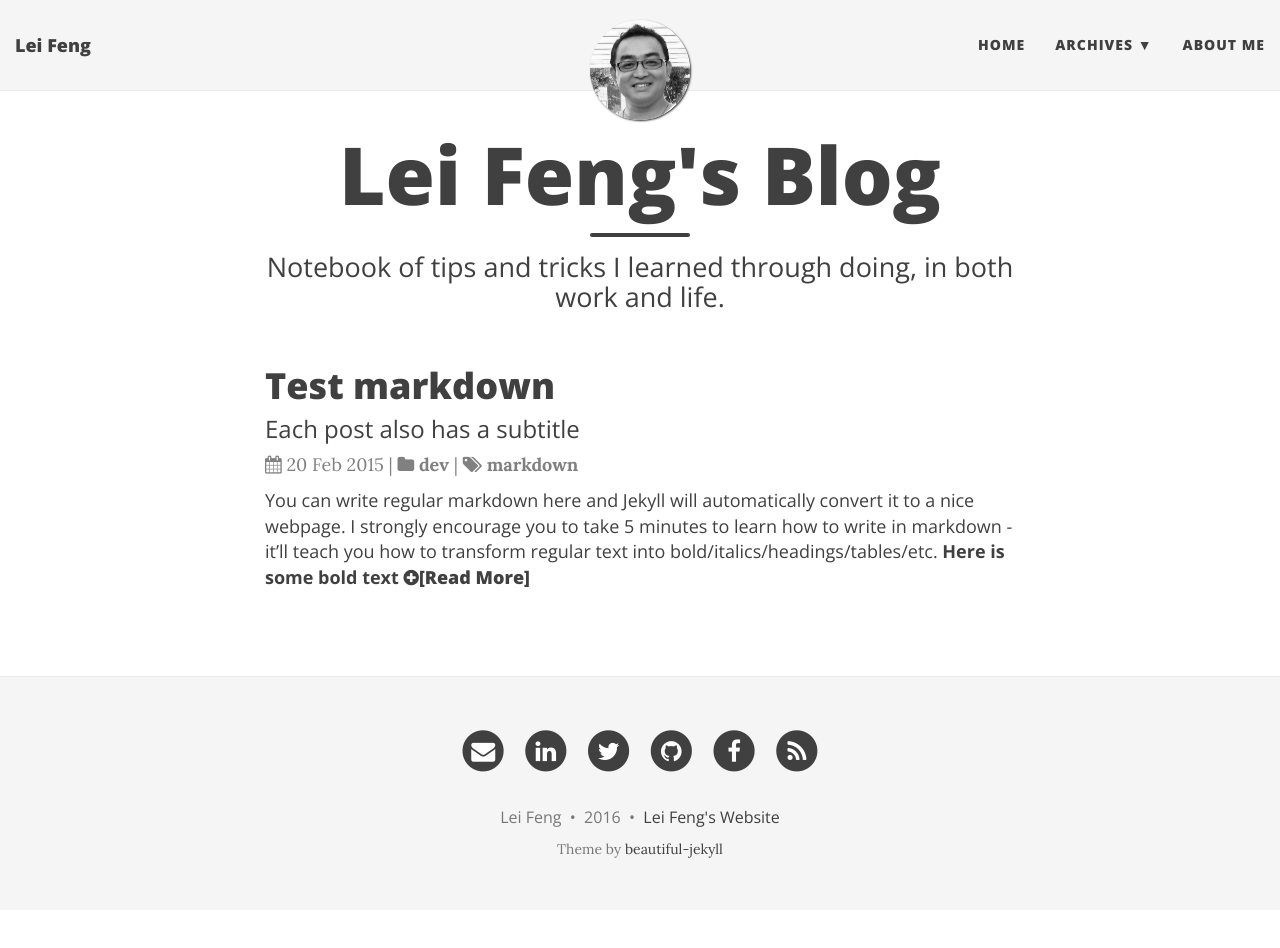
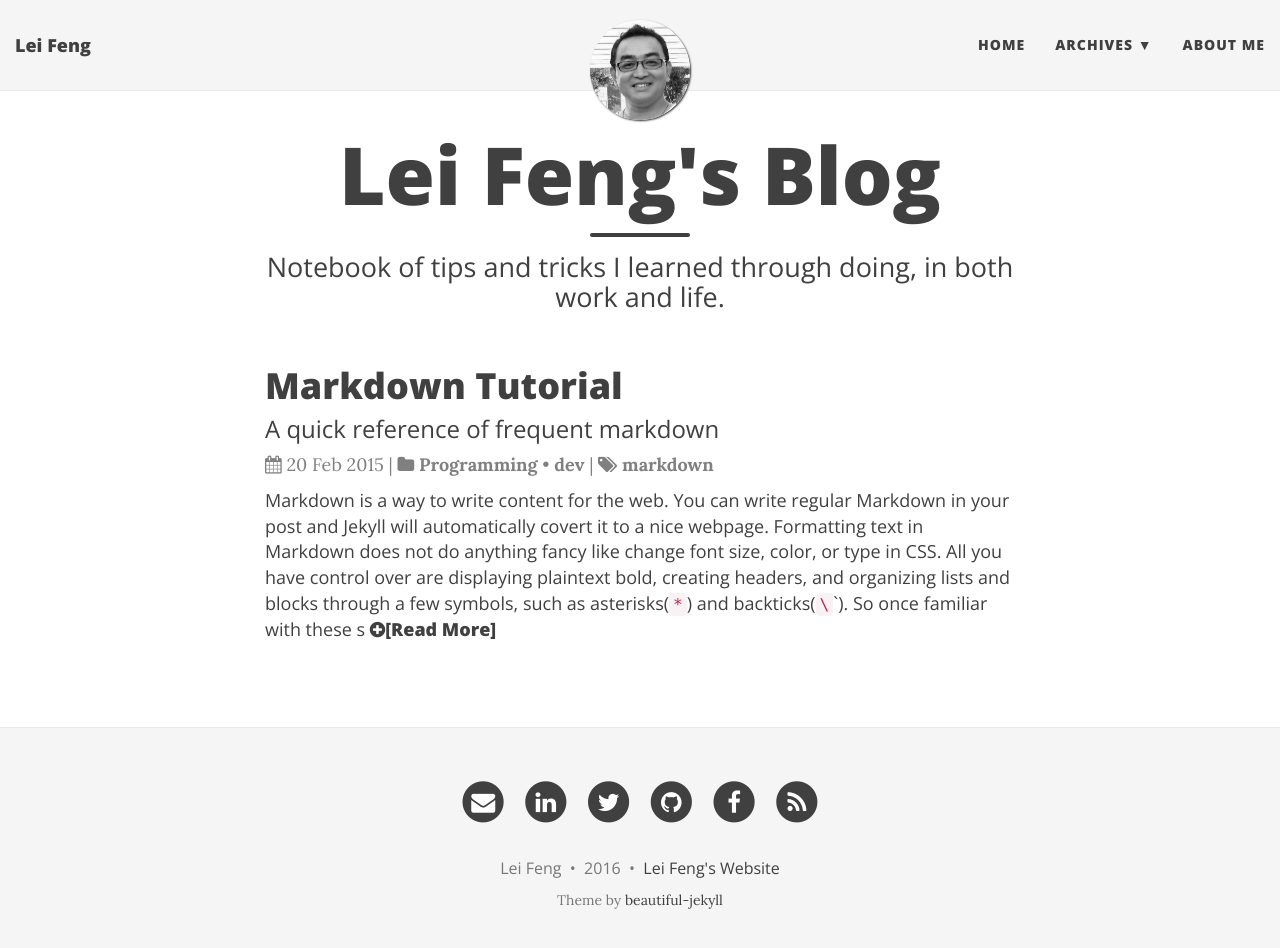
Before and after one commit to stonefl/stonefl.github.io, a Jekyll site: the page built from index.html, in a window 1280 px wide and 961 px high. Shown: the top 948 px of the window. Built offline with Jekyll 4.4.1, drawn with Linux system fonts in a browser that asks for light colours; nearby versions of some CDN libraries; the list of posts is cut into pages by our own code.

Commit message:
Updated 2015-02-20-test-markdown.md

```diff
--- a/_posts/2015-02-20-test-markdown.md
+++ b/_posts/2015-02-20-test-markdown.md
@@ -1,15 +1,22 @@
 ---
 layout: post
-title: Test markdown
-subtitle: Each post also has a subtitle
+title: Markdown Tutorial
+subtitle: A quick reference of frequent markdown
 category: dev
 tag: markdown
+published: true
+categories:
+  - Programming
+tags: Markdown
 ---
+
+[Markdown](http://markdowntutorial.com/) is a way to write content for the web. You can write regular Markdown in your post and Jekyll will automatically covert it to a nice webpage. Formatting text in Markdown does not do anything fancy like change font size, color, or type in CSS. All you have control over are displaying plaintext bold, creating headers, and organizing lists and blocks through a few symbols, such as asterisks(`*`) and backticks(`\``). So once familiar with these s
+<!--more-->
 
 You can write regular [markdown](http://markdowntutorial.com/) here and Jekyll will automatically convert it to a nice webpage.  I strongly encourage you to [take 5 minutes to learn how to write in markdown](http://markdowntutorial.com/) - it'll teach you how to transform regular text into bold/italics/headings/tables/etc.
 
 **Here is some bold text**
-<!--more-->
+
 
 ## Here is a secondary heading
 
```
